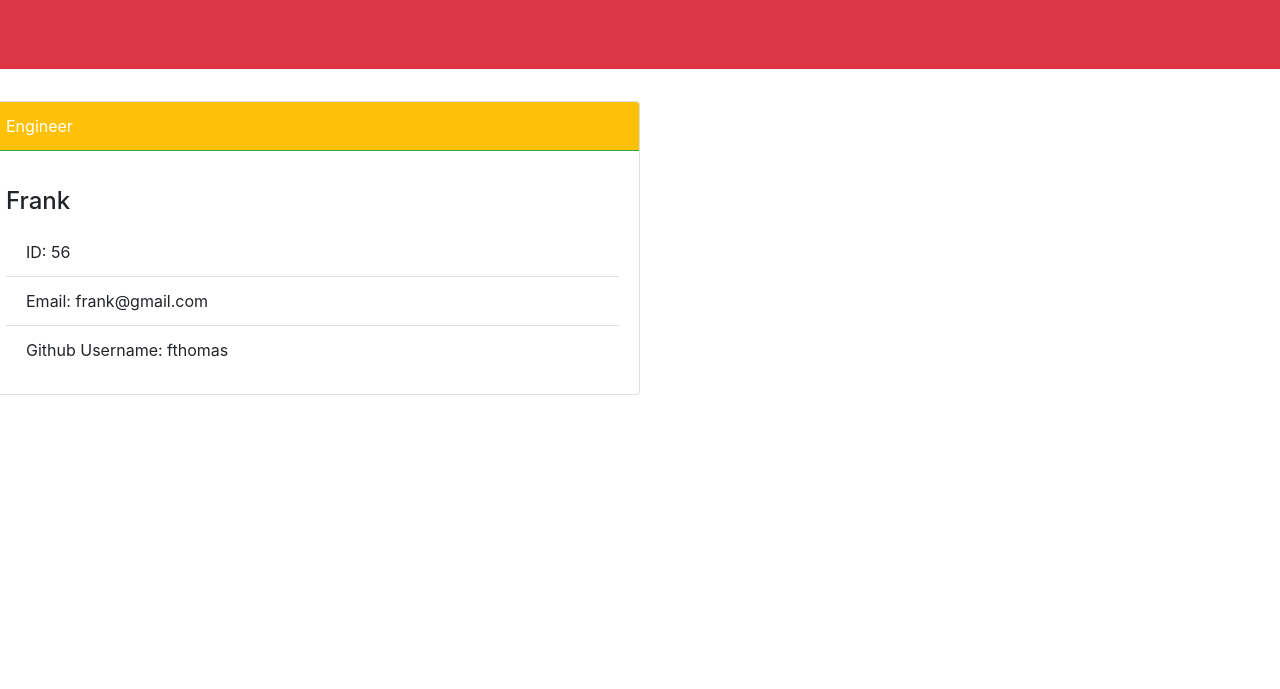
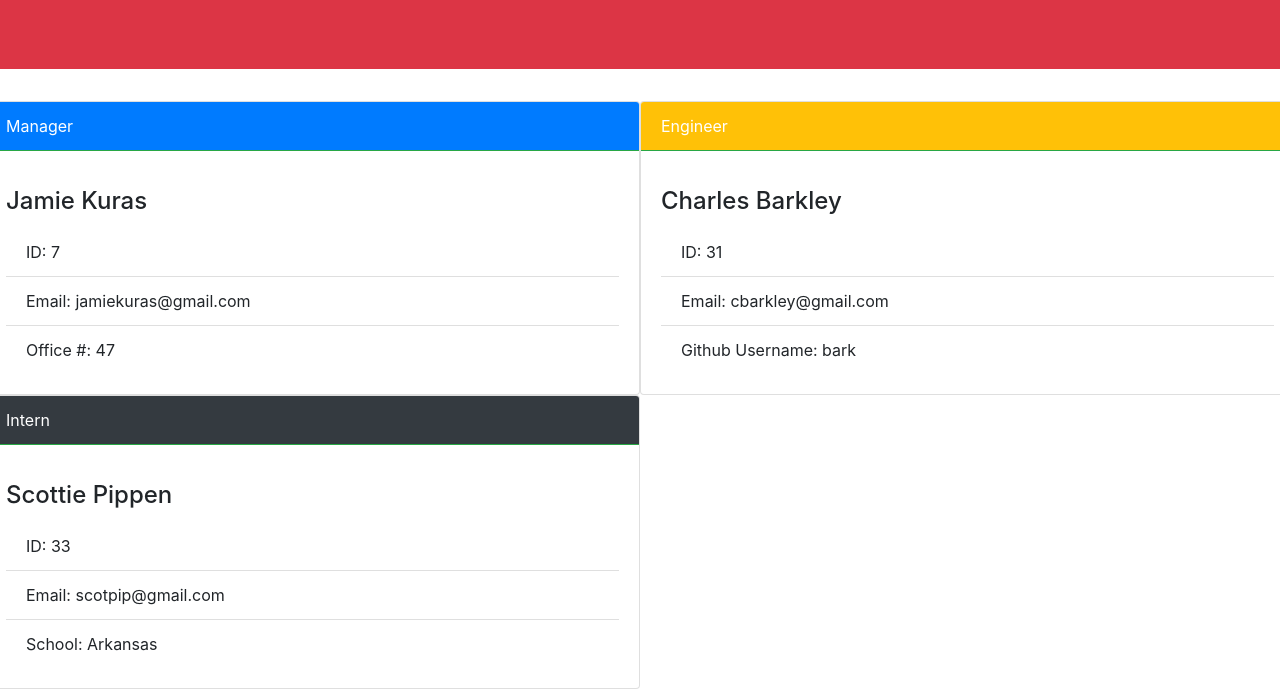
Before and after one commit to jkur16/Team-Profile-Generator, a website: page index.html in a window 1280 px wide. Shown: the part 134-823 px from the top of the page. Before the commit the page ends 800 px from the top, so only its background shows below. Drawn offline with nearby package versions, Linux system fonts and the light colour scheme.

Commit message:
Adding final touches to app

```diff
--- a/index.html
+++ b/index.html
@@ -14,14 +14,34 @@
         </div>
     </div>
     <div class="row row-cols-1 row-cols-md-2">
-                <div class="card">
+        <div class="card">
+                <div class="card-header border-success text-white bg-primary mb-3">Manager</div>
+                <div class="card-body">
+                    <h4 class="card-title">Jamie Kuras</h4>
+                    <ul class="list-group list-group-flush">
+                        <li class="list-group-item">ID: 7</li>
+                        <li class="list-group-item">Email: jamiekuras@gmail.com</li>
+                        <li class="list-group-item">Office #: 47</li>
+                      </ul>
+                </div>
+            </div>        <div class="card">
                 <div class="card-header border-success text-white bg-warning mb-3">Engineer</div>
                 <div class="card-body">
-                    <h4 class="card-title">Frank</h4>
+                    <h4 class="card-title">Charles Barkley</h4>
                     <ul class="list-group list-group-flush">
-                        <li class="list-group-item">ID: 56</li>
-                        <li class="list-group-item">Email: frank@gmail.com</li>
-                        <li class="list-group-item">Github Username: fthomas</li>
+                        <li class="list-group-item">ID: 31</li>
+                        <li class="list-group-item">Email: cbarkley@gmail.com</li>
+                        <li class="list-group-item">Github Username: bark</li>
+                      </ul>
+                </div>
+            </div><div class="card">
+                <div class="card-header border-success text-white bg-dark mb-3">Intern</div>
+                <div class="card-body">
+                    <h4 class="card-title">Scottie Pippen</h4>
+                    <ul class="list-group list-group-flush">
+                        <li class="list-group-item">ID: 33</li>
+                        <li class="list-group-item">Email: scotpip@gmail.com</li>
+                        <li class="list-group-item">School: Arkansas</li>
                       </ul>
                 </div>
             </div>
```
Also changed, not shown: README.md.
